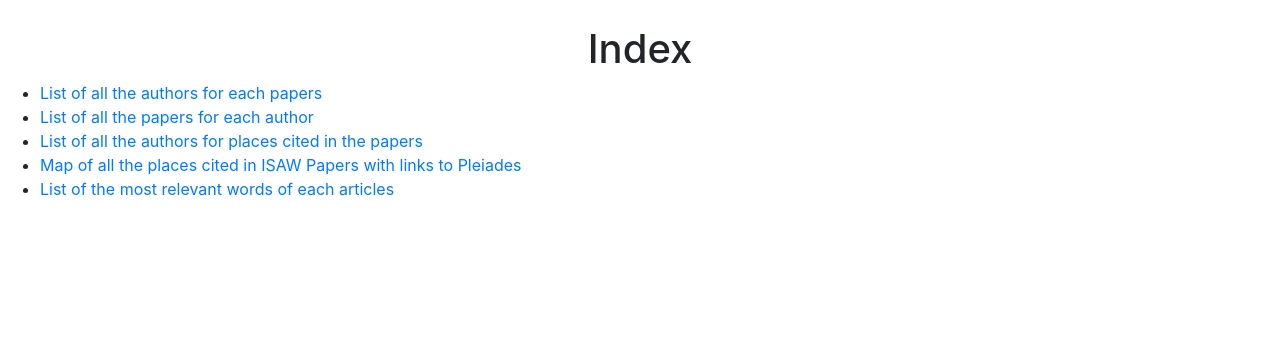
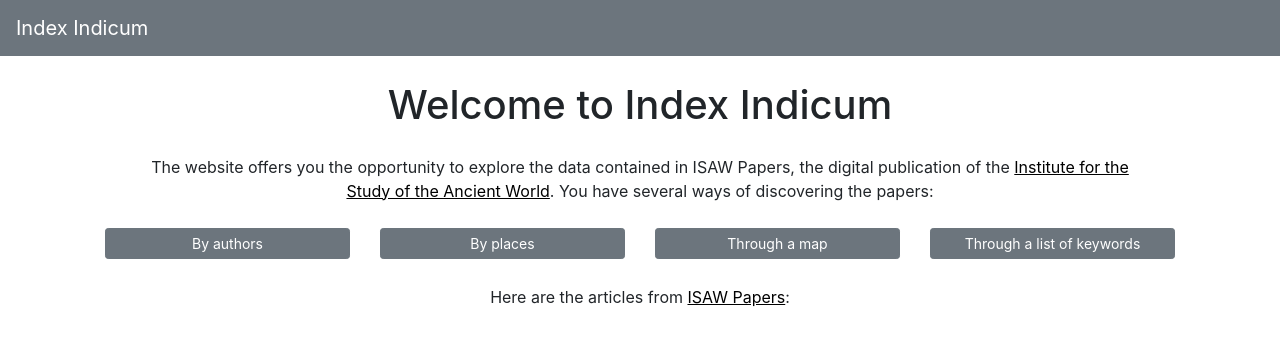
Before and after one commit to diyclassics/index-indicum, a Flask app: template app/templates/index.html in a window 1280 px wide. Shown: the top 346 px of the page. Run offline with Flask 2, Linux system fonts and the light colour scheme; the template is opened without the code that fills it, so the values that code supplies are empty; some libraries are stand-ins or nearby versions.

Commit message:
basic design

```diff
--- a/app.py
+++ b/app.py
@@ -1,3 +1,6 @@
 from app import app
+
+app.config['SECRET_KEY'] = "This key need to be changed and kept secret"
+
 if __name__ == '__main__':
     app.run()
--- a/app/routes.py
+++ b/app/routes.py
@@ -33,7 +33,6 @@ from nameparser import HumanName
 #
 # # app = Flask(__name__)
 # # CORS(app)
-app.config['SECRET_KEY'] = "This key need to be changed and kept secret"
 # #
 # # app.debug = True
 # # # app.config.from_object(os.environ['APP_SETTINGS'])
@@ -53,27 +52,18 @@ def _sort_names(names):
 def homepage():
     ''' Route to the homepage
     '''
-    return render_template('index.html')
-
+    authors_data = dict()
+    for i, url in enumerate(PAPERS_URLS, 1):
+        with open("data/papers/isaw-papers-%s.xhtml" % (i), "r") as paper:
+            html_content = html.parse(paper)
+        a1 = html_content.xpath('//span[@rel="dcterms:creator"]//text()')
+        a2 = html_content.xpath('//span[contains(@property, "dcterms:creator")]/text()')
+        a3 = html_content.xpath('//h2[contains(@property, "dcterms:creator")]/text()')
+        a = _sort_names(list(set(a1+a2+a3)))
+        authors_data[str(i)] = a
+    return render_template('index.html',  authors_data=authors_data, BASE_URL=BASE_URL)
 
 @app.route('/authors')
-def get_authors():
-     '''
-     Route to a page listing the authors by papers
-     '''
-     authors_data = dict()
-     for i, url in enumerate(PAPERS_URLS, 1):
-         with open("data/papers/isaw-papers-%s.xhtml" % (i), "r") as paper:
-             html_content = html.parse(paper)
-         a1 = html_content.xpath('//span[@rel="dcterms:creator"]//text()')
-         a2 = html_content.xpath('//span[contains(@property, "dcterms:creator")]/text()')
-         a3 = html_content.xpath('//h2[contains(@property, "dcterms:creator")]/text()')
-         a = _sort_names(list(set(a1+a2+a3)))
-         authors_data[f'ISAW Papers {i}'] = a
-     return render_template('author.html', authors_data=authors_data)
-#
-#
-@app.route('/authors_reversed')
 def get_papers():
     '''
      Route to a page listing the papers by authors
@@ -98,8 +88,8 @@ def get_papers():
                 authors_papers[author]["articles"].append(str(i))
             authors_papers[author]["viaf"] = html_content.xpath('//span[@rel="dcterms:creator"]/a[.="%s"]/@href'%author)
     return render_template('author_reversed.html', authors_papers=authors_papers, BASE_URL=BASE_URL)
-#
-#
+
+
 @app.route('/places')
 def get_places():
     '''
@@ -288,8 +278,4 @@ def tfidf() :
 
         # Taking the ten last values (best if-idf score
         tf_idf[str(i)] = tf_idf[str(i)][-10:]
-    print(type(tf_idf["11"]))
     return render_template('tfidf.html', tf_idf = tf_idf)
-#
-# if __name__ == '__main__':
-#     app.run()
--- a/app/static/css/main.css
+++ b/app/static/css/main.css
@@ -5,6 +5,19 @@ h1 {
 
 h2 {
 	padding-top: 25px;
+}
+
+.navbar-brand {
+    color : white;
+}
+.navbar-brand:hover {
+    color : grey;
+}
+.description {
+    text-align: center;
+    margin : 10%;
+    margin-top : 2% ;
+    margin-bottom : 2%;
 }
 
 #articles {
@@ -18,12 +31,10 @@ h2 {
 }
 
 .article {
-	border: 2px solid black;
+
 	padding: 5%;
 	margin-bottom: 15px;
-
-
-
+	background-color : #dddddd;
 }
 
 
@@ -32,9 +43,20 @@ h2 {
 	text-align: center;
 }
 
-#articles a {
+p > a {
     color: black;
+    text-decoration: underline;
+}
 
+li > a {
+    color: black;
+    text-decoration: underline;
+}
+
+
+.paper a {
+    color: black;
+    text-decoration: underline;
 }
 
 #articles img {
--- a/app/templates/index.html
+++ b/app/templates/index.html
@@ -1,15 +1,26 @@
+
 {% extends "partials/container.html" %}
 {%block head %}
 <title>Index</title>
 {%endblock%}
 {% block body %}
-<h1 style="text-align:center;">Index</h1>
+<h1>Welcome to Index Indicum</h1>
+<p class="description">The website offers you the opportunity to explore the data contained in ISAW Papers, the digital publication of the <a href="http://isaw.nyu.edu/">Institute for the Study of the Ancient World</a>. You have several ways of discovering the papers:</p>
+<div class="container">
+<div class="row d-flex justify-content-around" style="margin : 5px">
+        <div class="col-md-3 col-xs-1"><a href="{{url_for('get_papers')}}" class="btn btn-secondary btn-sm btn-block">By authors</a></div>
+    <div class="col-md-3 col-xs-1"><a href="{{url_for('get_places')}}" class="btn btn-secondary btn-sm btn-block">By places</a></div>
+    <div class="col-md-3 col-xs-1"><a href="{{url_for('map_places')}}" class="btn btn-secondary btn-sm btn-block">Through a map</a></div>
+    <div class="col-md-3 col-xs-1"><a href="{{url_for('tfidf')}}" class="btn btn-secondary btn-sm btn-block">Through a list of keywords</a></div>
+    </div>
+    </div>
+<p class="description">Here are the articles from <a href="http://isaw.nyu.edu/publications/isaw-papers">ISAW Papers</a>:</p>
 <ul>
-    <li><a href="{{url_for('get_papers')}}">List of all the authors for each papers</a></li>
-    <li><a href="{{url_for('get_authors')}}">List of all the papers for each author</a></li>
-    <li><a href="{{url_for('get_places')}}">List of all the authors for places cited in the papers</a></li>
-    <li><a href="{{url_for('map_places')}}">Map of all the places cited in ISAW Papers with links to Pleiades</a></li>
-   <li><a href="{{url_for('tfidf')}}">List of the most relevant words of each articles</a></li>
+    {% for k, v in authors_data.items() %}
+    <li><a href="{{'%s%s/' % (BASE_URL, k)}}">ISAW Papers {{k}}</a>: {{", ".join(v)}}</li>
+    {% endfor %}
 </ul>
 
+
+
 {% endblock  %}
--- a/app/templates/partials/container.html
+++ b/app/templates/partials/container.html
@@ -7,6 +7,10 @@
 
     {%block head %}{%endblock%}
 <body>
+<nav class="navbar navbar-expand-lg navbar-secondary bg-secondary">
+
+    <a class="navbar-brand" href="{{ url_for('homepage') }}">Index Indicum</a>
+</nav>
 <div class="container">
     {% with messages = get_flashed_messages(with_categories=true) %}
     {% if messages %}
```
Also changed, not shown: app/templates/map.html (+0 -15 lines).
